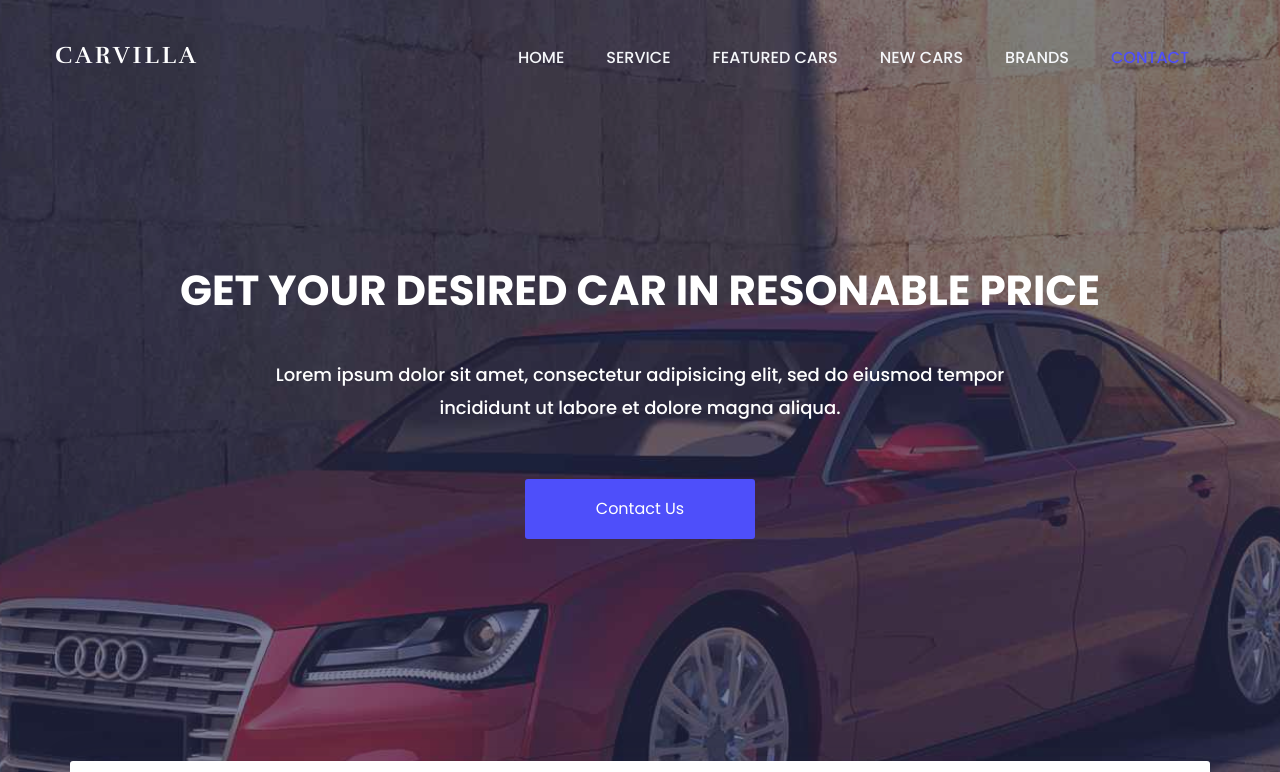
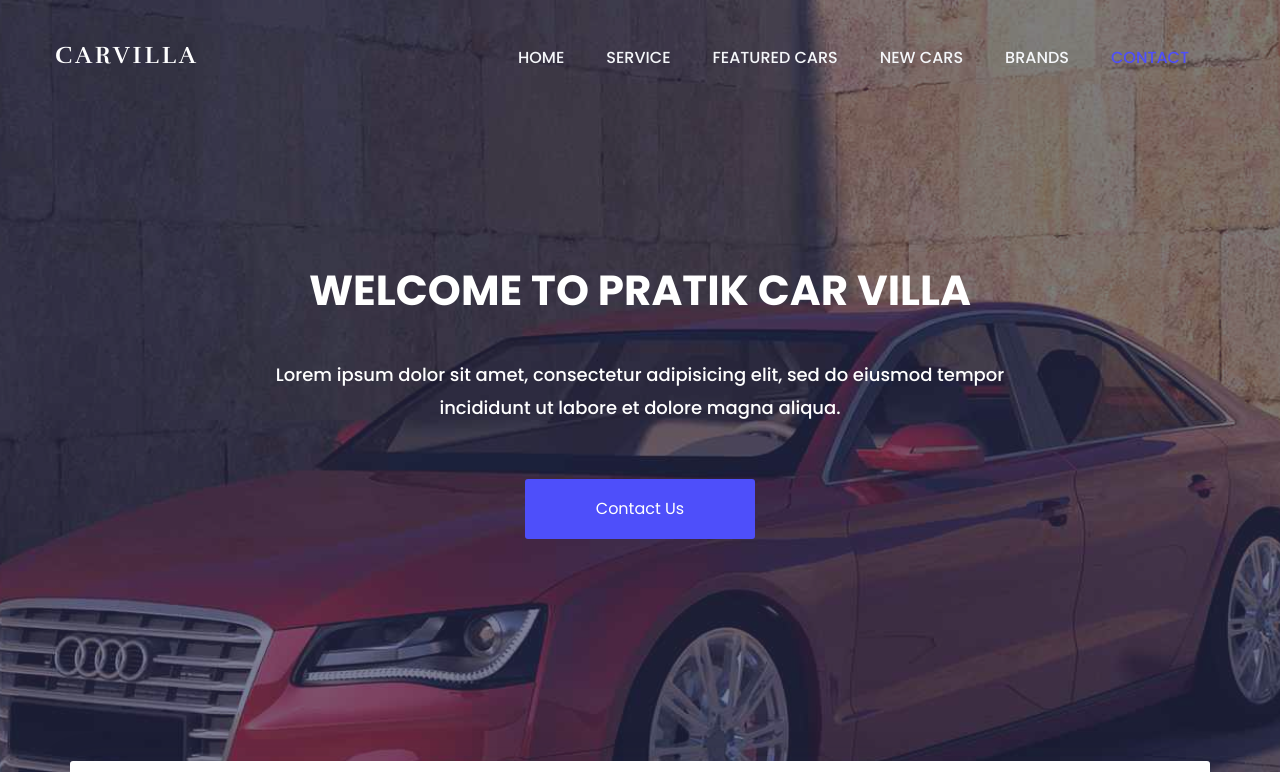
Before and after one commit to hackwithpratik/test1, a plain HTML site: page index.html in a window 1280 px wide. Shown: the top 772 px of the page. Drawn offline with nearby package versions, Linux system fonts and the light colour scheme.

Commit message:
Update index.html

```diff
--- a/index.html
+++ b/index.html
@@ -105,7 +105,7 @@
 
 			<div class="container">
 				<div class="welcome-hero-txt">
-					<h2>get your desired car in resonable price</h2>
+					<h2>welcome to pratik car villa</h2>
 					<p>
 						Lorem ipsum dolor sit amet, consectetur adipisicing elit, sed do eiusmod tempor incididunt ut labore et dolore   magna aliqua.
 					</p>
```
